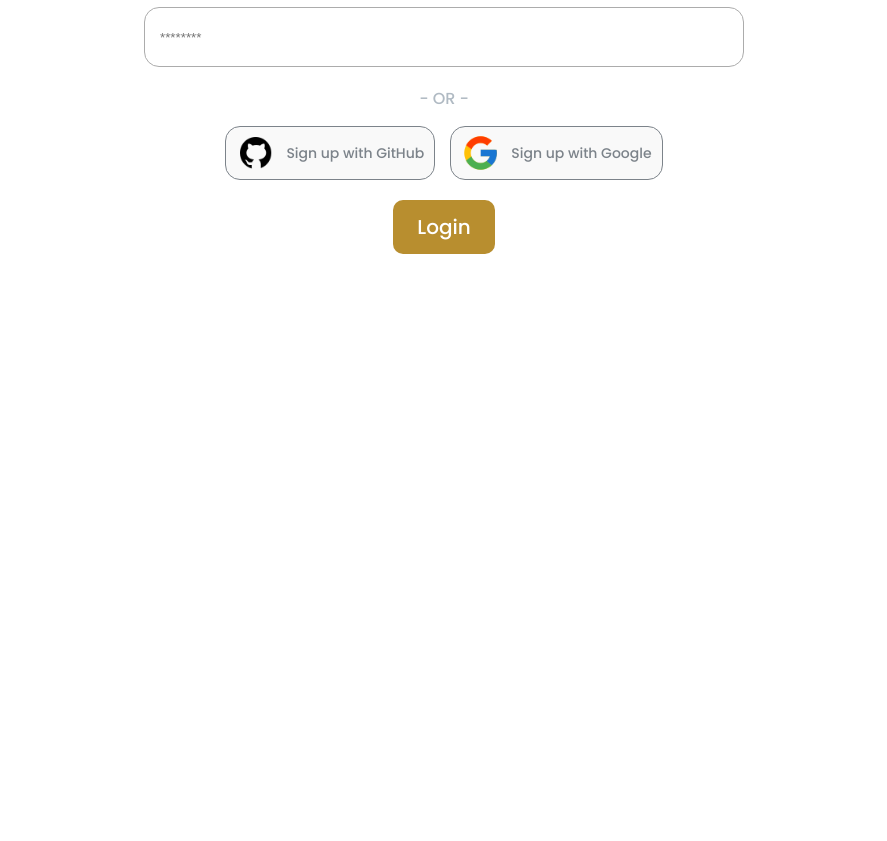
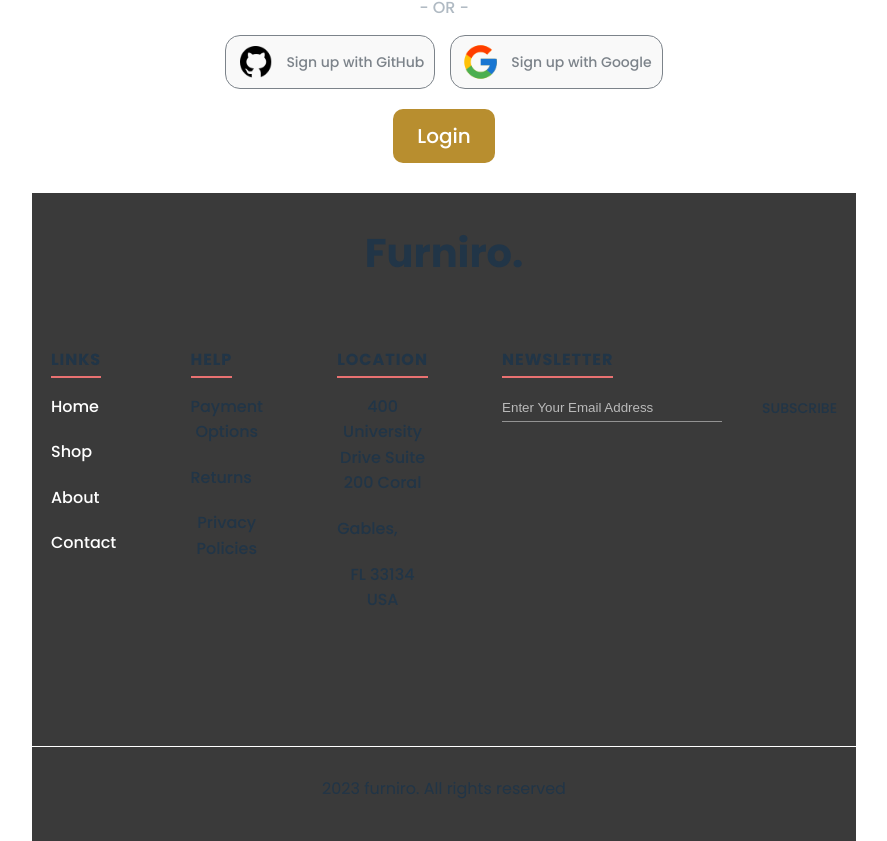
Before and after one commit to archis-academy/august-frontend-furniro-1, a React (Vite) app: page /login in a window 1280 px wide. Shown: the part 425-1266 px from the top of the page, without its empty margins (196-1083 px from the left). Before the commit the page ends 800 px from the top, so only its background shows below. Built offline with nearby package versions, Linux system fonts and the light colour scheme.

Commit message:
[AU-20] - complete footer section

```diff
--- a/package.json
+++ b/package.json
@@ -16,7 +16,7 @@
     "react": "^19.1.1",
     "react-dom": "^19.1.1",
     "react-router": "^7.8.2",
-    "react-router-dom": "^7.9.3",
+    "react-router-dom": "^7.9.4",
     "sass": "^1.90.0",
     "swiper": "^12.0.2"
   },
--- a/src/Components/Footer/Footer.module.scss
+++ b/src/Components/Footer/Footer.module.scss
@@ -17,51 +17,55 @@
   }
 
   .navigations {
-    width: 100%;
-    padding: 24px 0;
     display: flex;
-    align-items: flex-start;
-    justify-content: space-between;
-    gap: 32px;
-  }
+    justify-content: center;
+    padding: 5%;
+    gap: 10%;
 
-  .navigations .block {
-    flex: 1 1 200px;
-  }
-
-  .navigations .block:last-child {
-    flex: 1.3 1 260px;
-  }
-
-  .navigations .block .title {
+    .block {
+      .title {
         font-weight: 700;
         font-size: 16px;
         letter-spacing: 0.06em;
+        display: flex;
+        width: fit-content;
+        border-bottom: 2px solid #e97171;
+        line-height: 25px;
+        padding-bottom: 4px;
         margin-bottom: 16px;
-    text-transform: uppercase;
-    position: relative;
-  }
-  .title {
-    border-bottom: 1px solid #e97171;
       }
 
       ul {
         list-style: none;
         margin: 0;
         padding: 0;
-  }
         li {
+          flex-wrap: nowrap;
           font-weight: 500;
-    font-size: 15px;
           line-height: 1.6;
-    color: rgba(255, 255, 255, 0.9);
           margin: 6px 0;
+          display: flex;
+          margin-bottom: 20px;
+          a {
+            color: #fff;
+            text-decoration: none;
+
+            &:visited,
+            &:active,
+            &:focus {
+              color: #fff;
             }
 
+            &:hover {
+              text-decoration: underline;
+            }
+          }
+        }
+      }
       .newsletter {
         display: flex;
         align-items: center;
-    gap: 12px;
+        gap: 40px;
         flex-wrap: nowrap;
 
         .input {
@@ -86,16 +90,17 @@
           letter-spacing: 0%;
         }
       }
-
-  .hr {
-    height: 1px;
-    width: 100%;
-    background: rgba(255, 255, 255, 0.18);
+    }
   }
 
   .subTxt {
-    text-align: center;
-    color: rgba(255, 255, 255, 0.75);
-    font-size: 14px;
+    border-top: 1px solid #fff;
+    margin: 40px auto;
+    padding-top: 30px;
+    display: flex;
+    justify-content: center;
+    align-items: center;
+    max-width: 1240px;
+    width: 100%;
   }
 }
--- a/src/Components/Footer/index.jsx
+++ b/src/Components/Footer/index.jsx
@@ -1,4 +1,6 @@
 import React from 'react';
+import { Link } from 'react-router-dom';
+
 import styles from './Footer.module.scss';
 
 function Footer() {
@@ -10,13 +12,20 @@ function Footer() {
         <div className={styles.navigations}>
           <div className={styles.block}>
             <div className={styles.title}>LINKS</div>
-            <div className={styles.line} />
 
             <ul>
-              <li>Home</li>
-              <li>Shop</li>
-              <li>About</li>
-              <li>Contact</li>
+              <li>
+                <Link to="/">Home</Link>
+              </li>
+              <li>
+                <Link to="/shop">Shop</Link>
+              </li>
+              <li>
+                <Link to="/about">About</Link>
+              </li>
+              <li>
+                <Link to="/contact">Contact</Link>
+              </li>
             </ul>
           </div>
 
@@ -50,14 +59,15 @@ function Footer() {
                 className={styles.input}
                 required
               />
+              <a className={styles.subscribeBtn}>SUBSCRIBE</a>
             </form>
           </div>
-          <a className={styles.subscribeBtn}>SUBSCRIBE</a>
         </div>
 
-        <div className={styles.hr} />
         <div className={styles.subTxt}>2023 furniro. All rights reserved</div>
       </footer>
+
+      <div></div>
     </>
   );
 }
--- a/src/pages/main/index.jsx
+++ b/src/pages/main/index.jsx
@@ -9,7 +9,6 @@ export const Home = () => {
     <div>
       <HeroSection />
       <ExploreMoreSection />
-      <Footer />
     </div>
   );
 };
--- a/src/router.jsx
+++ b/src/router.jsx
@@ -4,6 +4,7 @@ import { SignUp } from './pages/SignUp';
 import Login from './pages/login';
 import Navbar from './components/Navbar/navbar';
 import OurProduct from './Components/OurProduct';
+import Footer from './Components/Footer';
 
 export const Router = () => {
   return (
@@ -14,6 +15,7 @@ export const Router = () => {
         <Route path="/sign-up" element={<SignUp />} />
         <Route path="/login" element={<Login />} />
       </Routes>
+      <Footer/>
     </BrowserRouter>
   );
 };
```
Also changed, not shown: 1 other file (tests, documents, lock files or other folders). Lines whose indentation alone changed are shown as unchanged.
